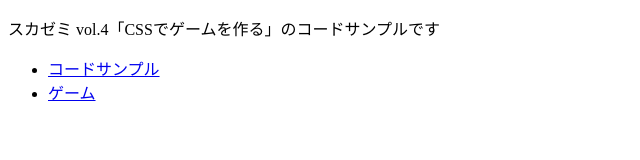
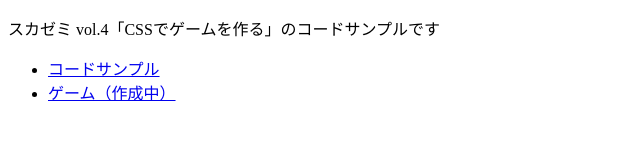
Before and after one commit to hurumeki/css-games, a plain HTML site: page index.html in a window 1280 px wide. Shown: the whole page, without its empty margins (0-640 px from the left). Drawn offline with Linux system fonts and the light colour scheme.

Commit message:
Add comment

```diff
--- a/index.html
+++ b/index.html
@@ -12,7 +12,7 @@
 
 <ul>
   <li><a href="./samples/index.html">コードサンプル</a></li>
-  <li><a href="./game/index.html">ゲーム</a></li>
+  <li><a href="./game/index.html">ゲーム（作成中）</a></li>
 </ul>
 
 </body>
```
